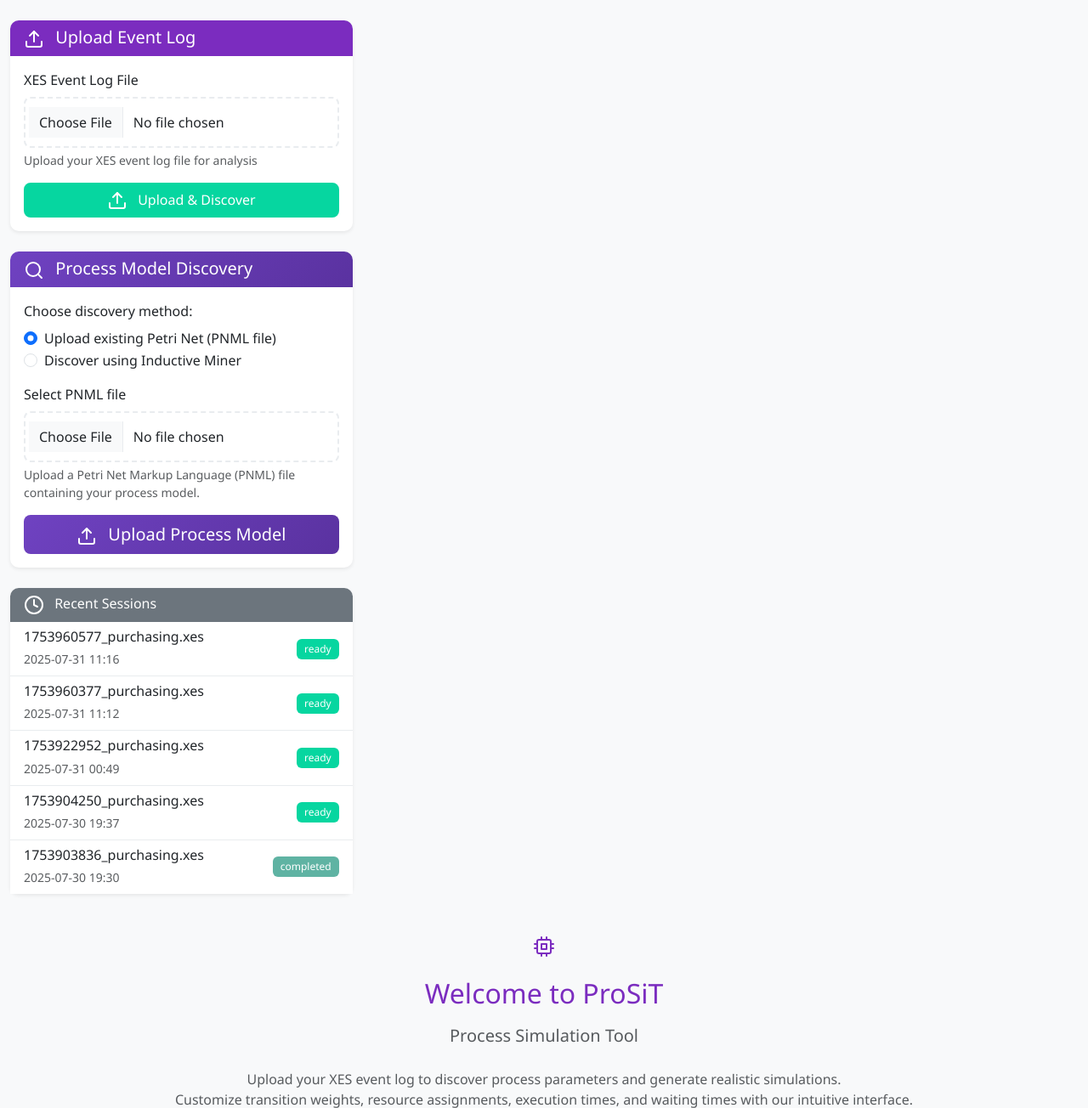
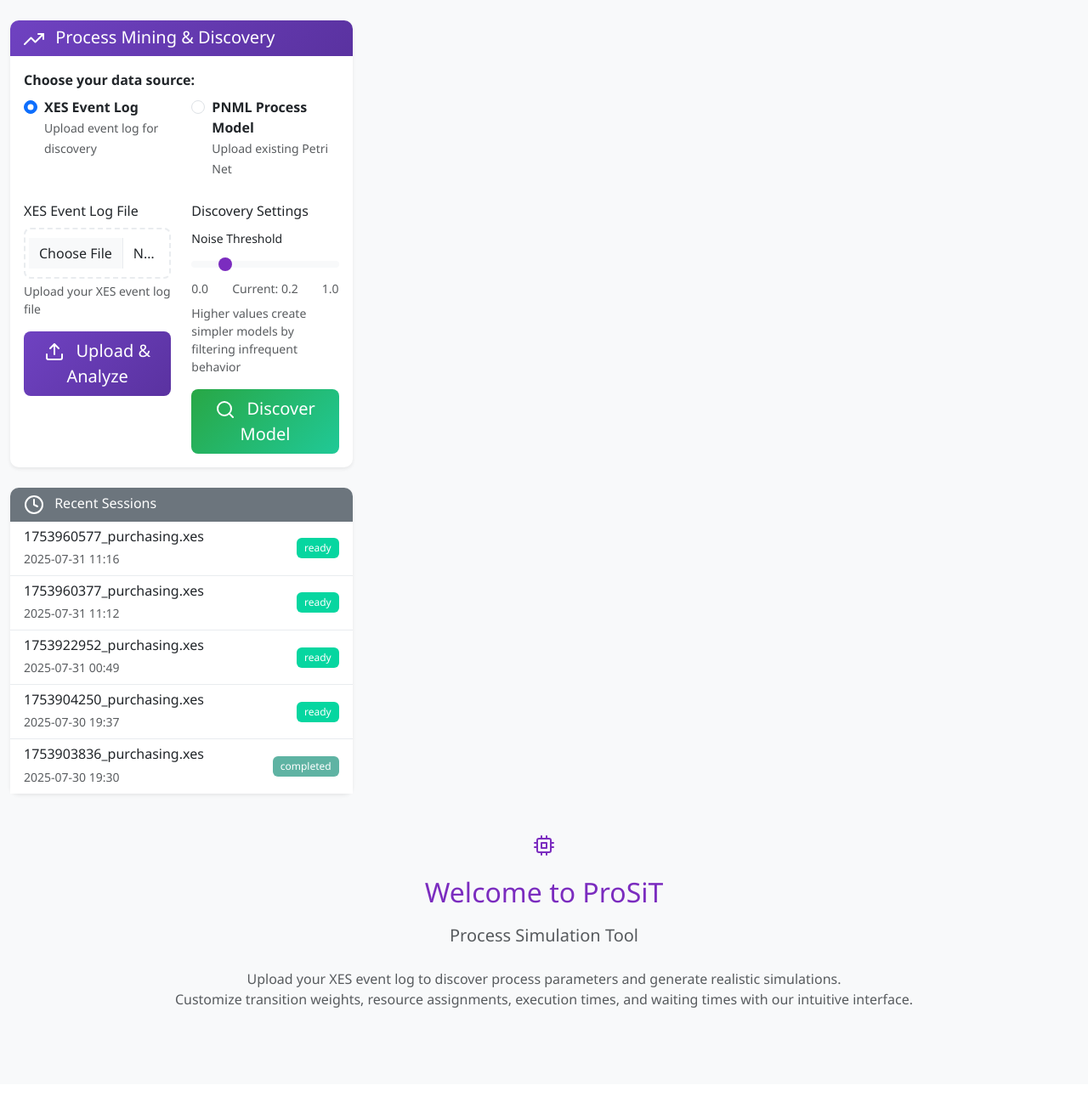
Before and after one commit to franvinci/prosit-tool, a Flask app: page / in a window 1280 px wide. Shown: the part 62-1366 px from the top of the page at 85% size. After the commit the page ends 1248 px from the top, so only its background shows below. Run offline with Flask 3, Linux system fonts and the light colour scheme; data comes from the database, SQL or seed files in the repository.

Commit message:
Unify event log upload and process discovery into a single interface
Consolidates upload and process discovery into a single card in index.html and adds a sample XES log.

Replit-Commit-Author: Agent
Replit-Commit-Session-Id: 5c21217f-2e44-46ce-af46-af5390649bd6
Replit-Commit-Checkpoint-Type: full_checkpoint
Replit-Commit-Screenshot-Url: https://storage.googleapis.com/screenshot-production-us-central1/3cbafce9-f173-475d-9cd0-66fdaae7ea1e/5c21217f-2e44-46ce-af46-af5390649bd6/4YBiLYV

```diff
--- a/templates/index.html
+++ b/templates/index.html
@@ -4,96 +4,106 @@
 <div class="row">
     <!-- Left Panel - Upload and Sessions -->
     <div class="col-lg-4">
-        <!-- Upload Card -->
+        <!-- Process Mining & Discovery Card -->
         <div class="card shadow-sm mb-4">
-            <div class="card-header bg-primary text-white">
+            <div class="card-header" style="background: linear-gradient(135deg, #6f42c1 0%, #5a32a0 100%); color: white;">
                 <h5 class="card-title mb-0">
-                    <i data-feather="upload" class="me-2"></i>
-                    Upload Event Log
+                    <i data-feather="trending-up" class="me-2"></i>
+                    Process Mining & Discovery
                 </h5>
             </div>
             <div class="card-body">
+                <!-- Data Source Selection -->
+                <div class="mb-4">
+                    <label class="form-label fw-bold">Choose your data source:</label>
+                    <div class="row">
+                        <div class="col-md-6">
+                            <div class="form-check">
+                                <input class="form-check-input" type="radio" name="dataSource" id="xesSource" value="xes" checked onchange="toggleDataSource()">
+                                <label class="form-check-label" for="xesSource">
+                                    <strong>XES Event Log</strong><br>
+                                    <small class="text-muted">Upload event log for discovery</small>
+                                </label>
+                            </div>
+                        </div>
+                        <div class="col-md-6">
+                            <div class="form-check">
+                                <input class="form-check-input" type="radio" name="dataSource" id="pnmlSource" value="pnml" onchange="toggleDataSource()">
+                                <label class="form-check-label" for="pnmlSource">
+                                    <strong>PNML Process Model</strong><br>
+                                    <small class="text-muted">Upload existing Petri Net</small>
+                                </label>
+                            </div>
+                        </div>
+                    </div>
+                </div>
+
+                <!-- XES Upload & Discovery Section -->
+                <div id="xesSection">
+                    <div class="row">
+                        <div class="col-md-6">
                             <form id="uploadForm" enctype="multipart/form-data">
                                 <div class="mb-3">
                                     <label for="xesFile" class="form-label">XES Event Log File</label>
                                     <input type="file" class="form-control" id="xesFile" name="file" accept=".xes" required>
-                        <div class="form-text">Upload your XES event log file for analysis</div>
+                                    <div class="form-text">Upload your XES event log file</div>
                                 </div>
-
-
-
-                    <button type="submit" class="btn btn-success w-100">
+                                <div class="d-grid">
+                                    <button type="submit" class="btn btn-lg" style="background: linear-gradient(135deg, #6f42c1 0%, #5a32a0 100%); border: none; color: white; transition: all 0.3s ease;" onmouseover="this.style.transform='translateY(-2px)'; this.style.boxShadow='0 4px 15px rgba(111, 66, 193, 0.4)'" onmouseout="this.style.transform='translateY(0)'; this.style.boxShadow='none'">
                                         <i data-feather="upload" class="me-2"></i>
-                        Upload & Discover
+                                        Upload & Analyze
                                     </button>
+                                </div>
                             </form>
                         </div>
+                        <div class="col-md-6">
+                            <form id="discoveryForm">
+                                <div class="mb-3">
+                                    <label for="noiseThresholdMain" class="form-label">Discovery Settings</label>
+                                    <div class="mb-2">
+                                        <label class="form-label small">Noise Threshold</label>
+                                        <input type="range" class="form-range" id="noiseThresholdMain" name="noiseThreshold" min="0" max="1" step="0.1" value="0.2" oninput="updateNoiseValueMain(this.value)">
+                                        <div class="d-flex justify-content-between">
+                                            <small class="text-muted">0.0</small>
+                                            <small class="text-muted">Current: <span id="noiseValueMain">0.2</span></small>
+                                            <small class="text-muted">1.0</small>
                                         </div>
-
-        <!-- Process Model Discovery Card -->
-        <div class="card shadow-sm mt-4">
-            <div class="card-header" style="background: linear-gradient(135deg, #6f42c1 0%, #5a32a0 100%); color: white;">
-                <h5 class="card-title mb-0">
+                                    </div>
+                                    <div class="form-text">Higher values create simpler models by filtering infrequent behavior</div>
+                                </div>
+                                <div class="d-grid">
+                                    <button type="submit" class="btn btn-lg" style="background: linear-gradient(135deg, #28a745 0%, #20c997 100%); border: none; color: white; transition: all 0.3s ease;" onmouseover="this.style.transform='translateY(-2px)'; this.style.boxShadow='0 4px 15px rgba(40, 167, 69, 0.4)'" onmouseout="this.style.transform='translateY(0)'; this.style.boxShadow='none'">
                                         <i data-feather="search" class="me-2"></i>
-                    Process Model Discovery
-                </h5>
+                                        Discover Model
+                                    </button>
                                 </div>
-            <div class="card-body">
-                <div class="mb-3">
-                    <label class="form-label">Choose discovery method:</label>
-                    <div class="form-check">
-                        <input class="form-check-input" type="radio" name="discoveryMethod" id="uploadPnml" value="upload" checked onchange="toggleDiscoveryMethod()">
-                        <label class="form-check-label" for="uploadPnml">
-                            Upload existing Petri Net (PNML file)
-                        </label>
+                            </form>
                         </div>
-                    <div class="form-check">
-                        <input class="form-check-input" type="radio" name="discoveryMethod" id="inductiveMiner" value="discover" onchange="toggleDiscoveryMethod()">
-                        <label class="form-check-label" for="inductiveMiner">
-                            Discover using Inductive Miner
-                        </label>
                     </div>
                 </div>
 
                 <!-- PNML Upload Section -->
-                <div id="pnmlUploadSection">
+                <div id="pnmlSection" style="display: none;">
                     <form id="pnmlUploadForm" enctype="multipart/form-data">
+                        <div class="row">
+                            <div class="col-md-8">
                                 <div class="mb-3">
-                            <label for="pnmlFile" class="form-label">Select PNML file</label>
+                                    <label for="pnmlFile" class="form-label">PNML Process Model File</label>
                                     <input type="file" class="form-control" id="pnmlFile" name="pnmlFile" accept=".pnml" required>
-                            <div class="form-text">Upload a Petri Net Markup Language (PNML) file containing your process model.</div>
+                                    <div class="form-text">Upload a Petri Net Markup Language (PNML) file containing your process model</div>
                                 </div>
-                        <div class="d-grid gap-2">
+                            </div>
+                            <div class="col-md-4">
+                                <div class="mb-3">
+                                    <label class="form-label">&nbsp;</label>
+                                    <div class="d-grid">
                                         <button type="submit" class="btn btn-lg" style="background: linear-gradient(135deg, #6f42c1 0%, #5a32a0 100%); border: none; color: white; transition: all 0.3s ease;" onmouseover="this.style.transform='translateY(-2px)'; this.style.boxShadow='0 4px 15px rgba(111, 66, 193, 0.4)'" onmouseout="this.style.transform='translateY(0)'; this.style.boxShadow='none'">
                                             <i data-feather="upload" class="me-2"></i>
-                                Upload Process Model
+                                            Upload Model
                                         </button>
                                     </div>
-                    </form>
                                 </div>
-
-                <!-- Inductive Miner Section -->
-                <div id="inductiveMinerSection" style="display: none;">
-                    <div class="alert alert-info">
-                        <i data-feather="info" class="me-2"></i>
-                        Please upload an XES event log file first to enable process discovery.
                             </div>
-                    <form id="discoveryForm">
-                        <div class="mb-3">
-                            <label for="noiseThreshold" class="form-label">Noise Threshold</label>
-                            <input type="range" class="form-range" id="noiseThreshold" name="noiseThreshold" min="0" max="1" step="0.1" value="0.2" oninput="updateNoiseValue(this.value)">
-                            <div class="d-flex justify-content-between">
-                                <small class="text-muted">0.0 (No filtering)</small>
-                                <small class="text-muted">Current: <span id="noiseValue">0.2</span></small>
-                                <small class="text-muted">1.0 (Maximum filtering)</small>
-                            </div>
-                            <div class="form-text">Higher values filter out more infrequent behavior, resulting in simpler models.</div>
-                        </div>
-                        <div class="d-grid gap-2">
-                            <button type="submit" class="btn btn-lg" style="background: linear-gradient(135deg, #6f42c1 0%, #5a32a0 100%); border: none; color: white; transition: all 0.3s ease;" onmouseover="this.style.transform='translateY(-2px)'; this.style.boxShadow='0 4px 15px rgba(111, 66, 193, 0.4)'" onmouseout="this.style.transform='translateY(0)'; this.style.boxShadow='none'">
-                                <i data-feather="search" class="me-2"></i>
-                                Discover Process Model
-                            </button>
                         </div>
                     </form>
                 </div>
@@ -1446,5 +1456,23 @@ function updateNoiseValue(value) {
     document.getElementById('noiseValue').textContent = value;
 }
 
+function updateNoiseValueMain(value) {
+    document.getElementById('noiseValueMain').textContent = value;
+}
+
+function toggleDataSource() {
+    const xesSource = document.getElementById('xesSource').checked;
+    const xesSection = document.getElementById('xesSection');
+    const pnmlSection = document.getElementById('pnmlSection');
+
+    if (xesSource) {
+        xesSection.style.display = 'block';
+        pnmlSection.style.display = 'none';
+    } else {
+        xesSection.style.display = 'none';
+        pnmlSection.style.display = 'block';
+    }
+}
+
 </script>
 {% endblock %}
```
Also changed, not shown: 1 other file. Lines whose indentation alone changed are shown as unchanged.
